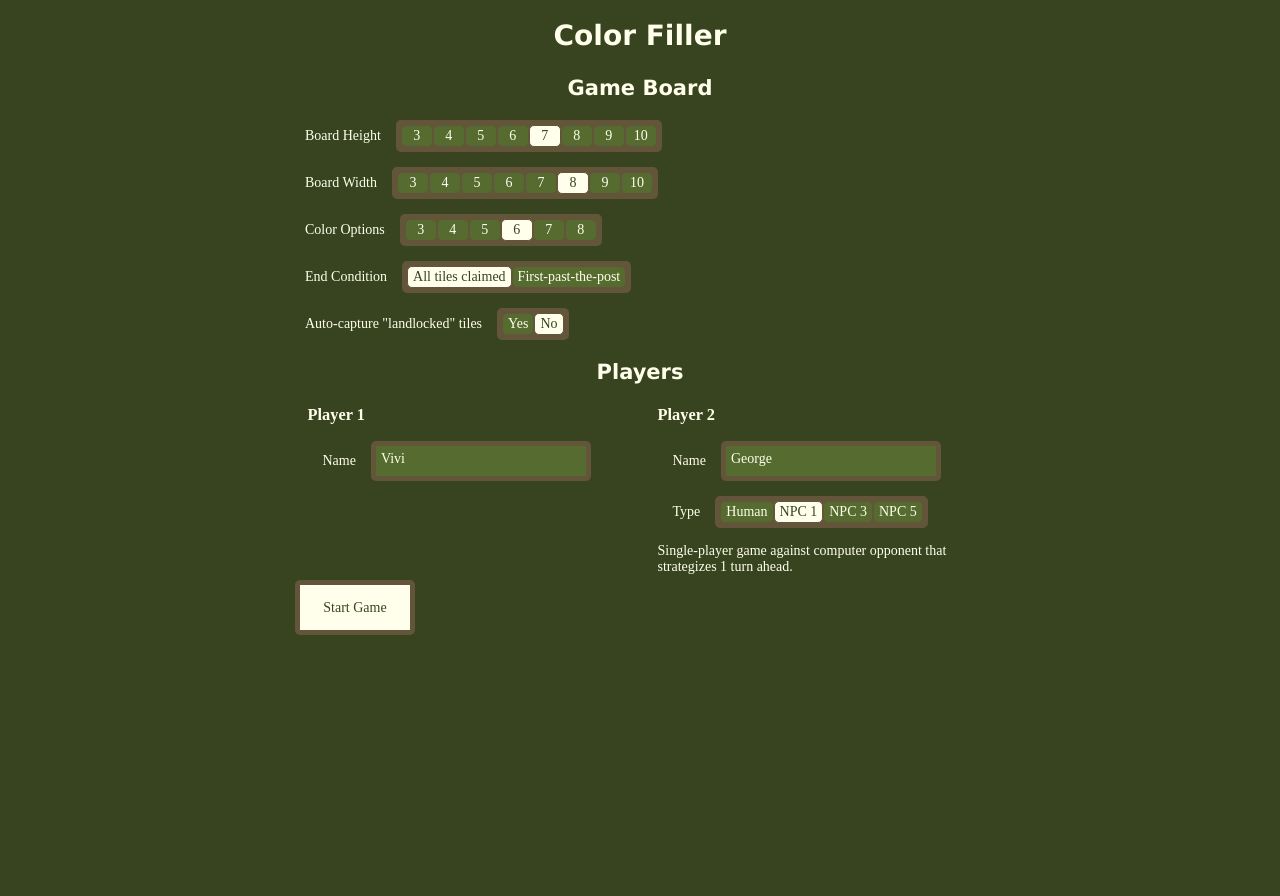
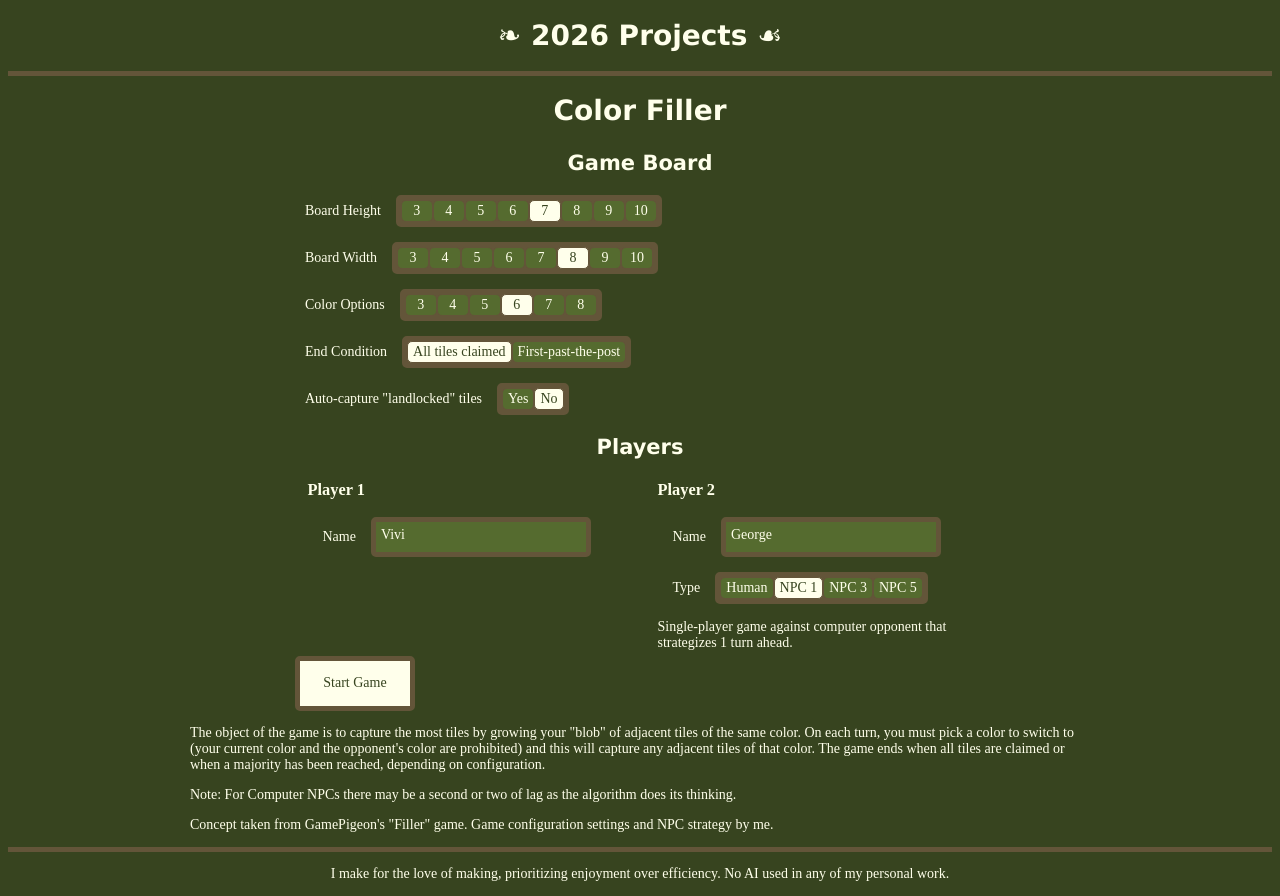
Before and after one commit to BitternBonnet/color-fill-game, a plain HTML site: page index.html in a window 1280 px wide. Before the commit the page ends 800 px from the top, so only its background shows below. Drawn offline with Linux system fonts and the light colour scheme; a web font is replaced by a local one.

Commit message:
Add header and footer

```diff
--- a/index.html
+++ b/index.html
@@ -12,6 +12,29 @@
 </head>
 
 <body>
+    <div id="navbar">
+        <div id="site-name">
+            <a href='https://bitternbonnet.github.io/project-portfolio'>
+                <h1>❧ 2026 Projects ☙</h1>
+            </a>
+        </div>
+    </div>
+    <hr>
     <h1>Color Filler</h1>
     <div id="main-content"></div>
+    <div id="notes">
+        <p>
+            The object of the game is to capture the most tiles by growing your "blob" of adjacent tiles of the same color. On each turn, you must pick a color to switch to (your current color and the opponent's color are prohibited) and this will capture any adjacent tiles of that color. The game ends when all tiles are claimed or when a majority has been reached, depending on configuration.
+        </p>
+        <p>
+            Note: For Computer NPCs there may be a second or two of lag as the algorithm does its thinking.
+        </p>
+        <p>
+            Concept taken from GamePigeon's "Filler" game. Game configuration settings and NPC strategy by me.
+        </p>
+    </div>
+    <hr>
+    <div class="footer">
+        <p>I make for the love of making, prioritizing enjoyment over efficiency. No AI used in any of my personal work.</p>
+    </div>
 </body>
--- a/styles.css
+++ b/styles.css
@@ -67,6 +67,11 @@ h1 {
     align-content: center;
     text-align: center;
     border-radius: 5px;
+}
+
+#notes {
+    width: 900px;
+    margin: auto;
 }
 
 #game-over .button {
```
